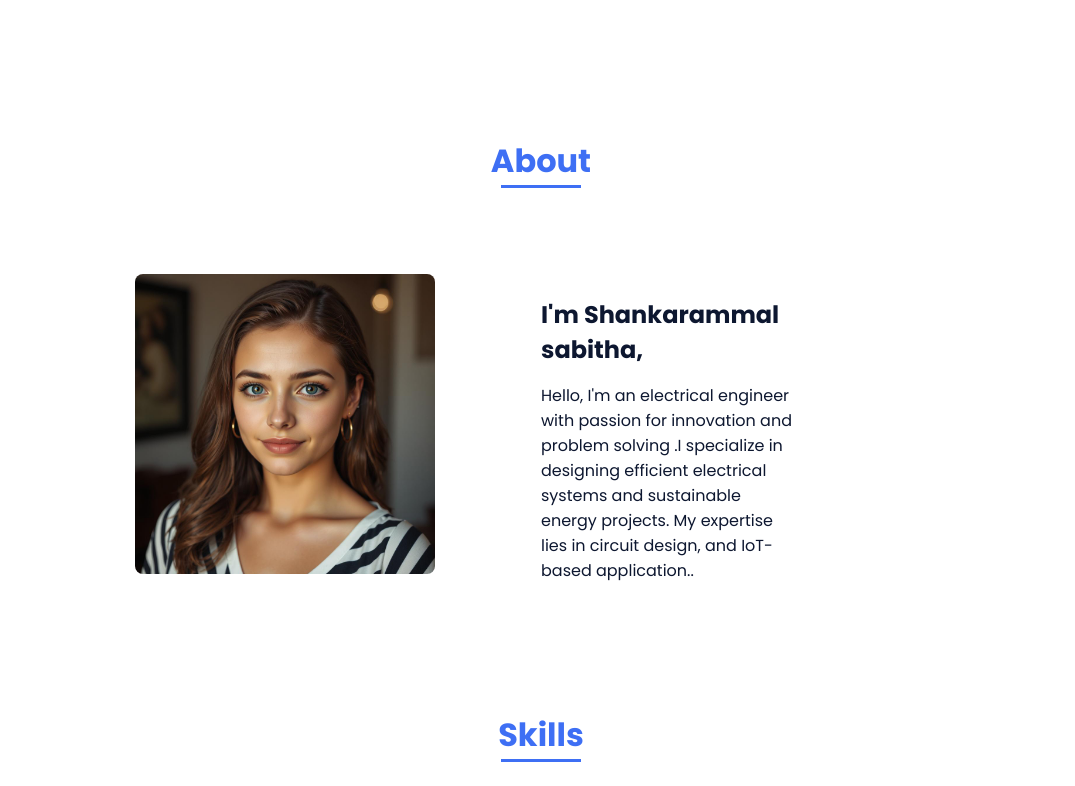
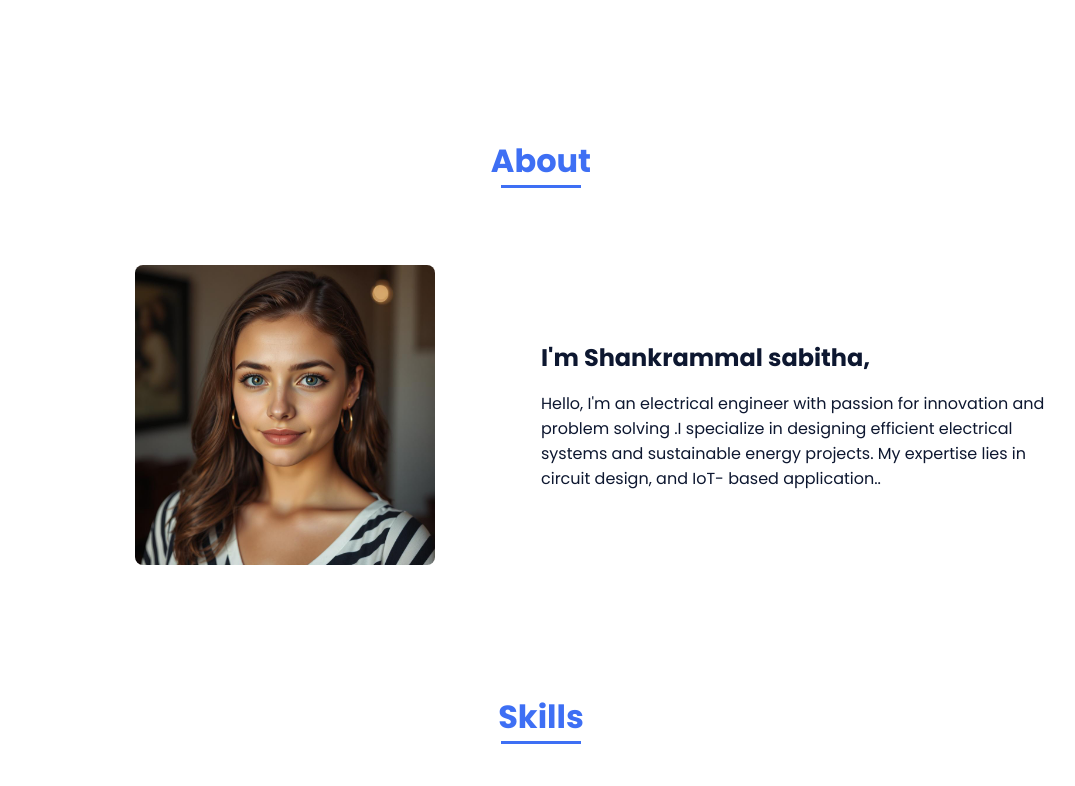
Before and after one commit to ShankarammalSabitha/Sabitha-PortFolio, a plain HTML site: page index.html in a window 1280 px wide. Shown: the part 719-1505 px from the top of the page, without its empty margins (99-1174 px from the left). Drawn offline with nearby package versions, Linux system fonts and the light colour scheme.

Commit message:
Update index.html

```diff
--- a/index.html
+++ b/index.html
@@ -52,23 +52,20 @@
 
             </section>
 
-            <!--===== ABOUT =====-->
-            <section class="about section " id="about">
+           <section class="about section " id="about">
                 <h2 class="section-title">About</h2>
+
                 <div class="about__container bd-grid">
                     <div class="about__img">
                         <img src="assets/img/profile image.jpg" alt="">
                     </div>
 
-                <div class="about__container bd-grid">
-
                     <div>
-                        <h2 class="about__subtitle"> I'm Shankarammal sabitha,</h2>
+                        <h2 class="about__subtitle"> I'm Shankrammal sabitha,</h2>
                         <p class="about__text">Hello, I'm an electrical engineer with passion for innovation and  problem solving .I specialize in designing efficient electrical systems and sustainable energy projects. My expertise lies in circuit design, and IoT- based application..</p>
                     </div>
                 </div>
             </section>
-
             <!--===== SKILLS =====-->
             <section class="skills section" id="skills">
                 <h2 class="section-title">Skills</h2>
```
